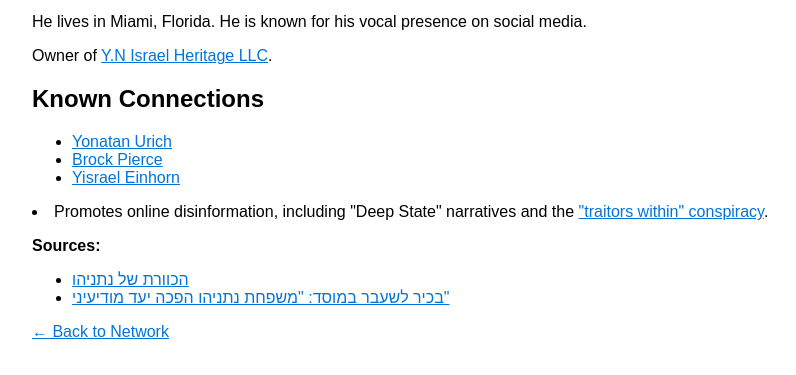
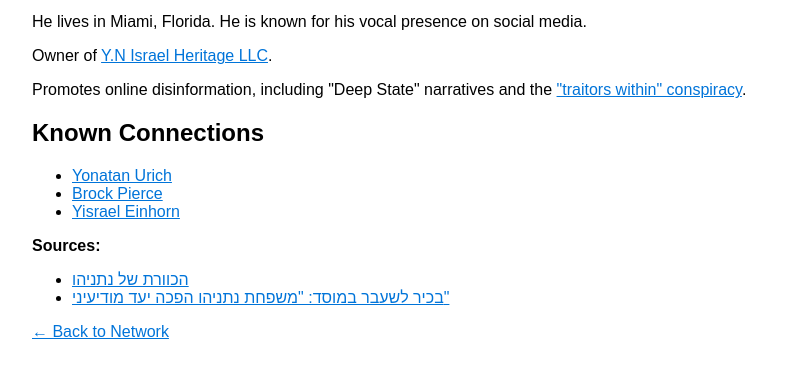
Before and after one commit to nilyg/Qatargate-Network, a plain HTML site: page people/yair-netanyahu.html in a window 1280 px wide. Shown: the part 119-494 px from the top of the page, without its empty margins (8-804 px from the left). Drawn offline with Linux system fonts and the light colour scheme.

Commit message:
Update yair-netanyahu.html

```diff
--- a/people/yair-netanyahu.html
+++ b/people/yair-netanyahu.html
@@ -13,6 +13,7 @@
   <p>Yair Netanyahu is the son of Israeli Prime Minister <a href="bibi.html">Benjamin Netanyahu</a></li>.<p>
   <p>He lives in Miami, Florida. He is known for his vocal presence on social media.</p>
   <p>Owner of <a href="../companies/YN-israel-heritage.html">Y.N Israel Heritage LLC</a></li>.<p>
+  <p>Promotes online disinformation, including "Deep State" narratives and the <a href="https://www.kan.org.il/content/kan-news/politic/864659/" target="_blank"> "traitors within" conspiracy</a></li>.<p>
 
 <h2>Known Connections</h2>
 <ul>
@@ -22,9 +23,6 @@
 
 </ul>
 
-
-    <li>Promotes online disinformation, including "Deep State" narratives and the <a href="https://www.kan.org.il/content/kan-news/politic/864659/" target="_blank"> "traitors within" conspiracy</a>.</li>
-  </ul>
   <p><strong>Sources:</strong></p>
   <ul>
     <li><a href="https://www.mako.co.il/news-n12_magazine/7c2e4b3aeab21910/Article-b72e00c8b194391026.htm" target="_blank">הכוורת של נתניהו</a></li>
```
